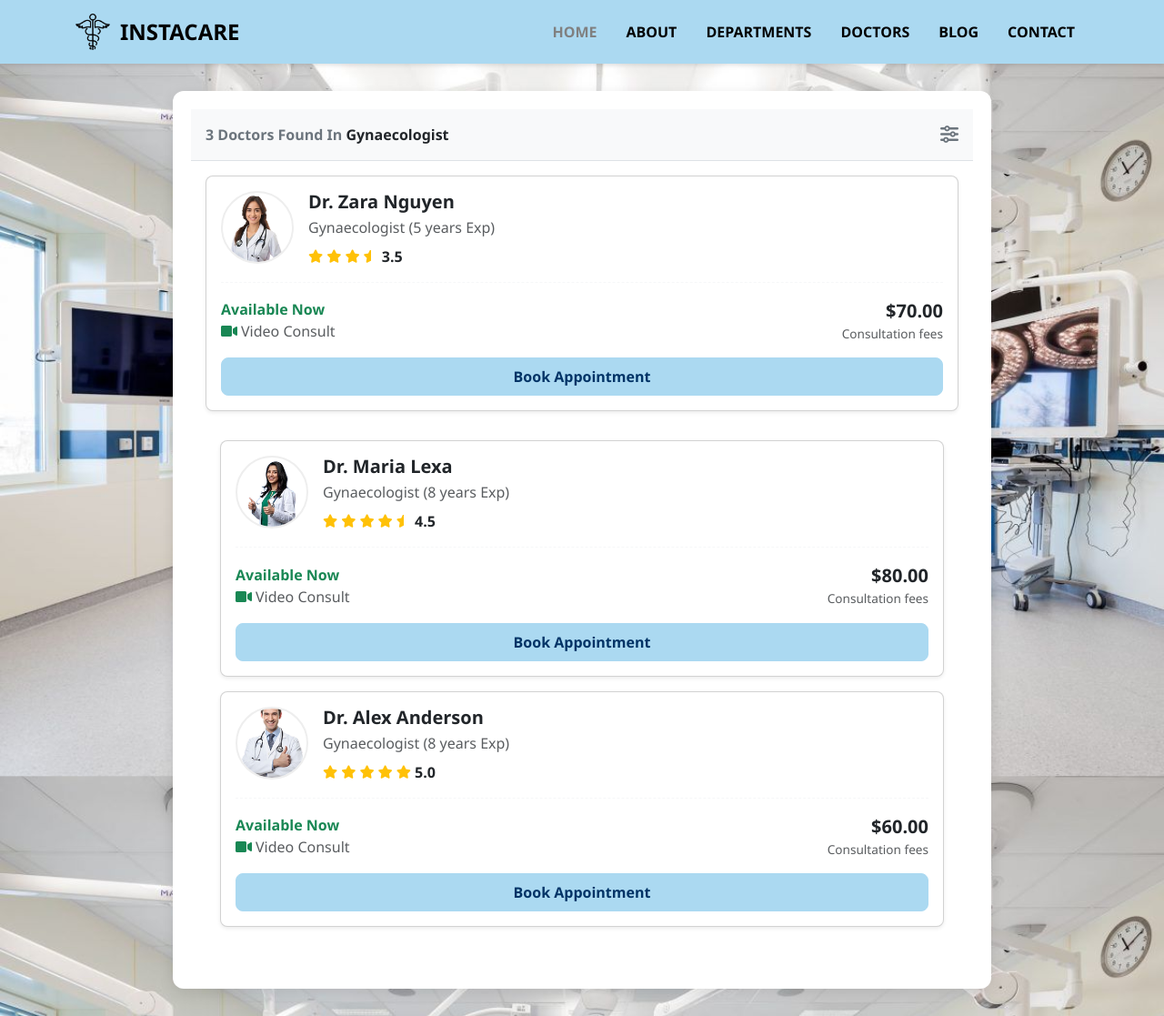
After one commit to SaranyaVenkatasubramani/Hms, a Django app: template hospital_system/templates/doctor/doctor.html in a window 1280 px wide. The commit adds this page. Shown: the whole page at 91% size. Run offline with Django 5.2, Linux system fonts and the light colour scheme; the template is opened without the code that fills it, so the values that code supplies are empty.

Commit message:
fourth commit

```diff
--- /dev/null
+++ b/hospital_system/templates/doctor/doctor.html
@@ -0,0 +1,161 @@
+<!DOCTYPE html>
+<html lang="en">
+<head>
+  <meta charset="UTF-8" />
+  <meta name="viewport" content="width=device-width, initial-scale=1.0"/>
+  <title>Doctors List - Bootstrap</title>
+  <link href="https://cdn.jsdelivr.net/npm/bootstrap@5.3.3/dist/css/bootstrap.min.css" rel="stylesheet">
+  <link rel="stylesheet" href="https://cdnjs.cloudflare.com/ajax/libs/font-awesome/6.0.0-beta3/css/all.min.css">
+  <link rel="stylesheet" href="style.css">
+</head>
+<body>
+       <!-- Navbar -->
+        <nav class="navbar navbar-expand-lg">
+    <div class="container d-flex justify-content-between align-items-center">
+      <div class="d-flex align-items-center logo">
+        <img src="logo.png" alt="Logo" style="height: 40px; margin-right: 10px;" />
+        <span>INSTACARE</span>
+      </div>
+      <ul class="nav d-none d-lg-flex">
+        <li class="nav-item"><a href="#" class="nav-link active">HOME</a></li>
+        <li class="nav-item"><a href="#" class="nav-link">ABOUT</a></li>
+        <li class="nav-item"><a href="#" class="nav-link">DEPARTMENTS</a></li>
+        <li class="nav-item"><a href="#" class="nav-link">DOCTORS</a></li>
+        <li class="nav-item"><a href="#" class="nav-link">BLOG</a></li>
+        <li class="nav-item"><a href="#" class="nav-link">CONTACT</a></li>
+      </ul>
+    </div>
+  </nav>
+    <div class="container-fluid p-0 d-flex justify-content-center">
+
+
+
+    <div class="app-container">
+    <!-- Filter Section -->
+      <section class="d-flex justify-content-between align-items-center p-3 border-bottom bg-light filter-section">
+        <div class="text-secondary fw-semibold">
+          3 Doctors Found In <span class="text-dark fw-bold">Gynaecologist</span>
+        </div>
+        <i class="fas fa-sliders-h fs-5 text-secondary"></i>
+      </section>
+
+      <!-- Doctor List -->
+      <main class="doctor-list p-3">
+        <!-- Doctor Card -->
+        <div class="card mb-3 shadow-sm rounded-3">
+          <div class="card-body">
+            <div class="d-flex align-items-start mb-3">
+              <img src="zara.png" alt="Dr. Zara Nguyen" class="rounded-circle me-3 doctor-img">
+              <div class="flex-grow-1">
+                <h5 class="card-title mb-1 fw-bold">Dr. Zara Nguyen</h5>
+                <p class="card-text text-muted mb-2">Gynaecologist (5 years Exp)</p>
+                <div class="d-flex align-items-center rating">
+                  <i class="fas fa-star filled me-1"></i>
+                  <i class="fas fa-star filled me-1"></i>
+                  <i class="fas fa-star filled me-1"></i>
+                  <i class="fas fa-star half-filled me-1"></i>
+                  <span class="fw-bold text-dark">3.5</span>
+                </div>
+              </div>
+            </div>
+            <hr class="my-3 border-dashed">
+            <div class="d-flex justify-content-between align-items-center mb-3">
+              <div>
+                <div class="text-success fw-bold">Available Now</div>
+                <div class="d-flex align-items-center text-muted fs-6">
+                  <i class="fas fa-video text-success me-1"></i>
+                  <span>Video Consult</span>
+                </div>
+              </div>
+              <div class="text-end">
+                <div class="fw-bold fs-5 text-dark">$70.00</div>
+                <div class="text-muted fs-7">Consultation fees</div>
+              </div>
+            </div>
+            <button class="btn btn-primary w-100 fw-bold py-2 rounded-3">Book Appointment</button>
+          </div>
+        </div>
+
+         <main class="doctor-list p-3">
+        <!-- Doctor Card -->
+        <div class="card mb-3 shadow-sm rounded-3">
+          <div class="card-body">
+            <div class="d-flex align-items-start mb-3">
+              <img src="maria.png" alt="Dr. Maria Lexa" class="rounded-circle me-3 doctor-img">
+              <div class="flex-grow-1">
+                <h5 class="card-title mb-1 fw-bold">Dr. Maria Lexa</h5>
+                <p class="card-text text-muted mb-2">Gynaecologist (8 years Exp)</p>
+                <div class="d-flex align-items-center rating">
+                  <i class="fas fa-star filled me-1"></i>
+                  <i class="fas fa-star filled me-1"></i>
+                  <i class="fas fa-star filled me-1"></i>
+                  <i class="fas fa-star filled me-1"></i>
+                  <i class="fas fa-star half-filled me-1"></i>
+                  <span class="fw-bold text-dark">4.5</span>
+                </div>
+              </div>
+            </div>
+            <hr class="my-3 border-dashed">
+            <div class="d-flex justify-content-between align-items-center mb-3">
+              <div>
+                <div class="text-success fw-bold">Available Now</div>
+                <div class="d-flex align-items-center text-muted fs-6">
+                  <i class="fas fa-video text-success me-1"></i>
+                  <span>Video Consult</span>
+                </div>
+              </div>
+              <div class="text-end">
+                <div class="fw-bold fs-5 text-dark">$80.00</div>
+                <div class="text-muted fs-7">Consultation fees</div>
+              </div>
+            </div>
+            <button class="btn btn-primary w-100 fw-bold py-2 rounded-3">Book Appointment</button>
+          </div>
+        </div>
+
+        <div class="card mb-3 shadow-sm rounded-3">
+          <div class="card-body">
+            <div class="d-flex align-items-start mb-3">
+              <img src="alex.png" alt="Dr. Alex Anderson" class="rounded-circle me-3 doctor-img">
+              <div class="flex-grow-1">
+                <h5 class="card-title mb-1 fw-bold">Dr. Alex Anderson</h5>
+                <p class="card-text text-muted mb-2">Gynaecologist (8 years Exp)</p>
+                <div class="d-flex align-items-center rating">
+                  <i class="fas fa-star filled me-1"></i>
+                  <i class="fas fa-star filled me-1"></i>
+                  <i class="fas fa-star filled me-1"></i>
+                  <i class="fas fa-star filled me-1"></i>
+                  <i class="fas fa-star filled me-1"></i>
+                  <span class="fw-bold text-dark">5.0</span>
+                </div>
+              </div>
+            </div>
+            <hr class="my-3 border-dashed">
+            <div class="d-flex justify-content-between align-items-center mb-3">
+              <div>
+                <div class="text-success fw-bold">Available Now</div>
+                <div class="d-flex align-items-center text-muted fs-6">
+                  <i class="fas fa-video text-success me-1"></i>
+                  <span>Video Consult</span>
+                </div>
+              </div>
+              <div class="text-end">
+                <div class="fw-bold fs-5 text-dark">$60.00</div>
+                <div class="text-muted fs-7">Consultation fees</div>
+              </div>
+            </div>
+            <button class="btn btn-primary w-100 fw-bold py-2 rounded-3">Book Appointment</button>
+          </div>
+          </div>
+
+
+
+
+        <!-- More Doctor Cards (copy the one above and change content as needed) -->
+      </main>
+    </div>
+  </div>
+
+  <script src="https://cdn.jsdelivr.net/npm/bootstrap@5.3.3/dist/js/bootstrap.bundle.min.js"></script>
+</body>
+</html>
--- /dev/null
+++ b/hospital_system/templates/doctor/style.css
@@ -0,0 +1,102 @@
+/* Background image for full layout */
+ .navbar {
+      background-color: #ABD9F1!important;
+      box-shadow: 0 2px 4px rgba(0, 0, 0, 0.1);
+      padding: 15px 0;
+    }
+
+    .navbar .logo span {
+      color: black;
+      font-weight: 700;
+      font-size: 1.5rem;
+    }
+
+    .navbar .nav-link {
+      color:  black !important;
+      font-weight: 600;
+    }
+
+    .navbar .nav-link:hover,
+    .navbar .nav-link.active {
+      color: grey !important;
+    }
+
+body {
+    background: url('background.jpg') no-repeat center center fixed;
+    background-size: cover;
+    margin: 0;
+    padding: 0;
+    font-family: 'Segoe UI', Roboto, sans-serif;
+}
+
+/* Centered container with white background */
+.app-container {
+    width: 100%;
+    max-width: 900px;
+    margin: 30px auto;
+    padding: 20px;
+    background-color: #fff;
+    border-radius: 12px;
+    box-shadow: 0 4px 16px rgba(0, 0, 0, 0.1);
+    display: flex;
+    flex-direction: column;
+}
+
+/* Header adjustments */
+.navbar-brand {
+    font-size: 1.5em;
+}
+
+.bg-info-subtle {
+    background-color: #e0f2f7 !important;
+}
+
+/* Doctor image */
+.doctor-img {
+    width: 80px;
+    height: 80px;
+    object-fit: cover;
+    border: 2px solid #eee;
+}
+
+/* Rating stars */
+.rating .fas.fa-star.filled {
+    color: #ffc107;
+    font-size: 0.9em;
+}
+
+.rating .fas.fa-star.half-filled {
+    color: #ffc107;
+    font-size: 0.9em;
+    -webkit-mask: linear-gradient(90deg, #000 50%, transparent 50%);
+    mask: linear-gradient(90deg, #000 50%, transparent 50%);
+}
+
+/* Dashed line for HR */
+.border-dashed {
+    border-top: 1px dashed #dee2e6 !important;
+}
+
+/* Smaller text for fees */
+.fs-7 {
+    font-size: 0.85rem !important;
+}
+
+/* Hover effect for cards */
+.doctor-list .card:hover {
+    transform: translateY(-3px);
+    transition: all 0.2s ease-in-out;
+    box-shadow: 0 8px 20px rgba(0, 0, 0, 0.1);
+}
+
+.btn-primary {
+      background-color: #ABD9F1;
+      border-color: #ABD9F1;
+      color: #003366;
+    }
+
+    .btn-primary:hover {
+      background-color: #90c6ec;
+      border-color: #90c6ec;
+      color: #003366;
+    }
--- a/hospital_system/templates/index.html
+++ b/hospital_system/templates/index.html
@@ -43,7 +43,7 @@
           <h1 class="mb-4">Welcome to InstaCare!</h1>
           <p class="lead">Your health is our top priority. Book appointments, meet doctors, and get real care online or in person.</p>
           <div class="d-flex gap-3 mt-3">
-            <a href="login.html" class="btn btn-primary px-4">Log in</a>
+            <a href="login/login.html" class="btn btn-primary px-4">Log in</a>
             <a href="#" class="btn btn-outline-primary px-4">Sign up</a>
           </div>
         </div>
```
Also changed, not shown: hospital_system/templates/doctor/alex.png (added), hospital_system/templates/doctor/background.jpg (added), hospital_system/templates/doctor/logo.png (added), hospital_system/templates/doctor/maria.png (added), hospital_system/templates/doctor/zara.png (added).
